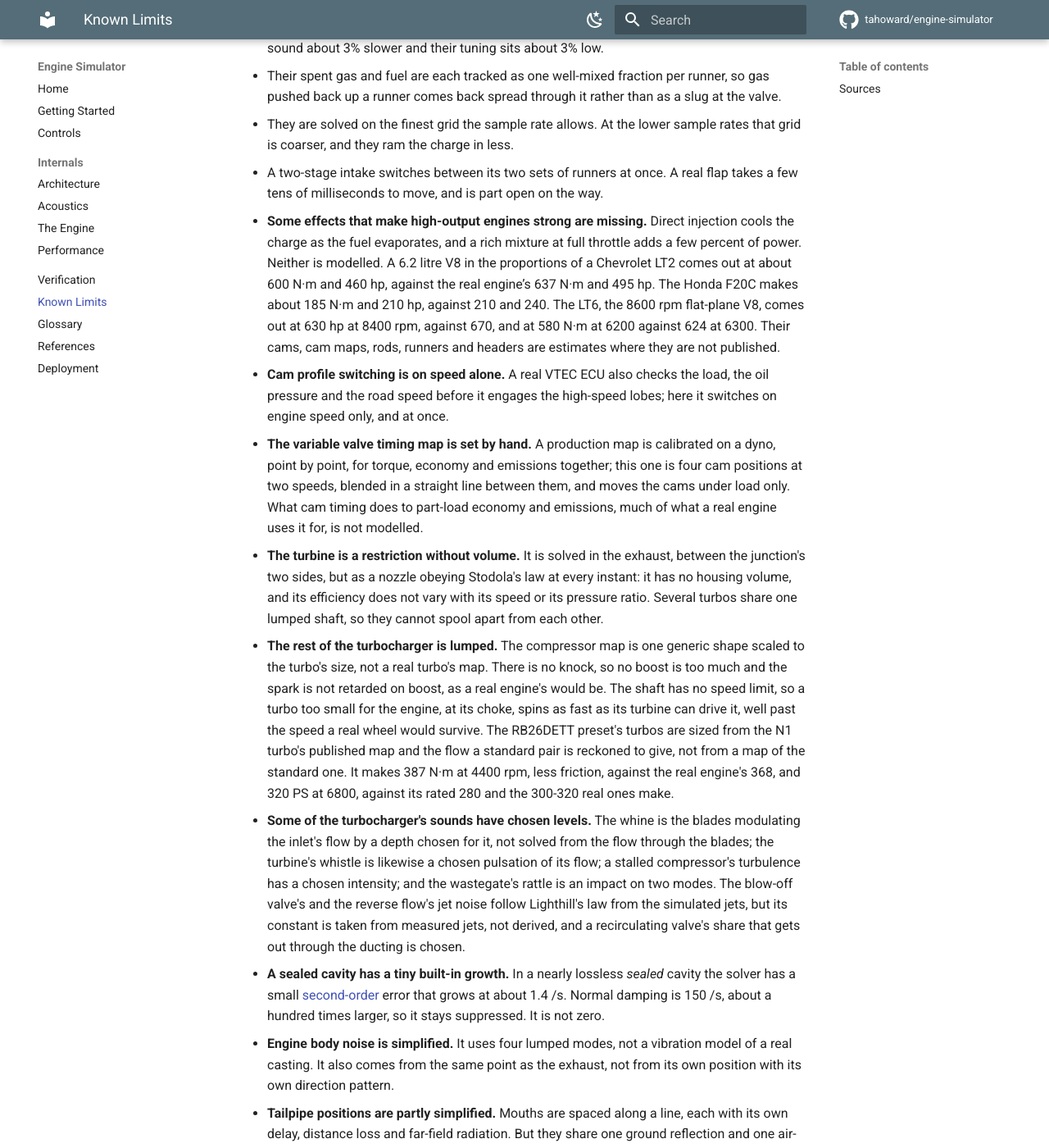
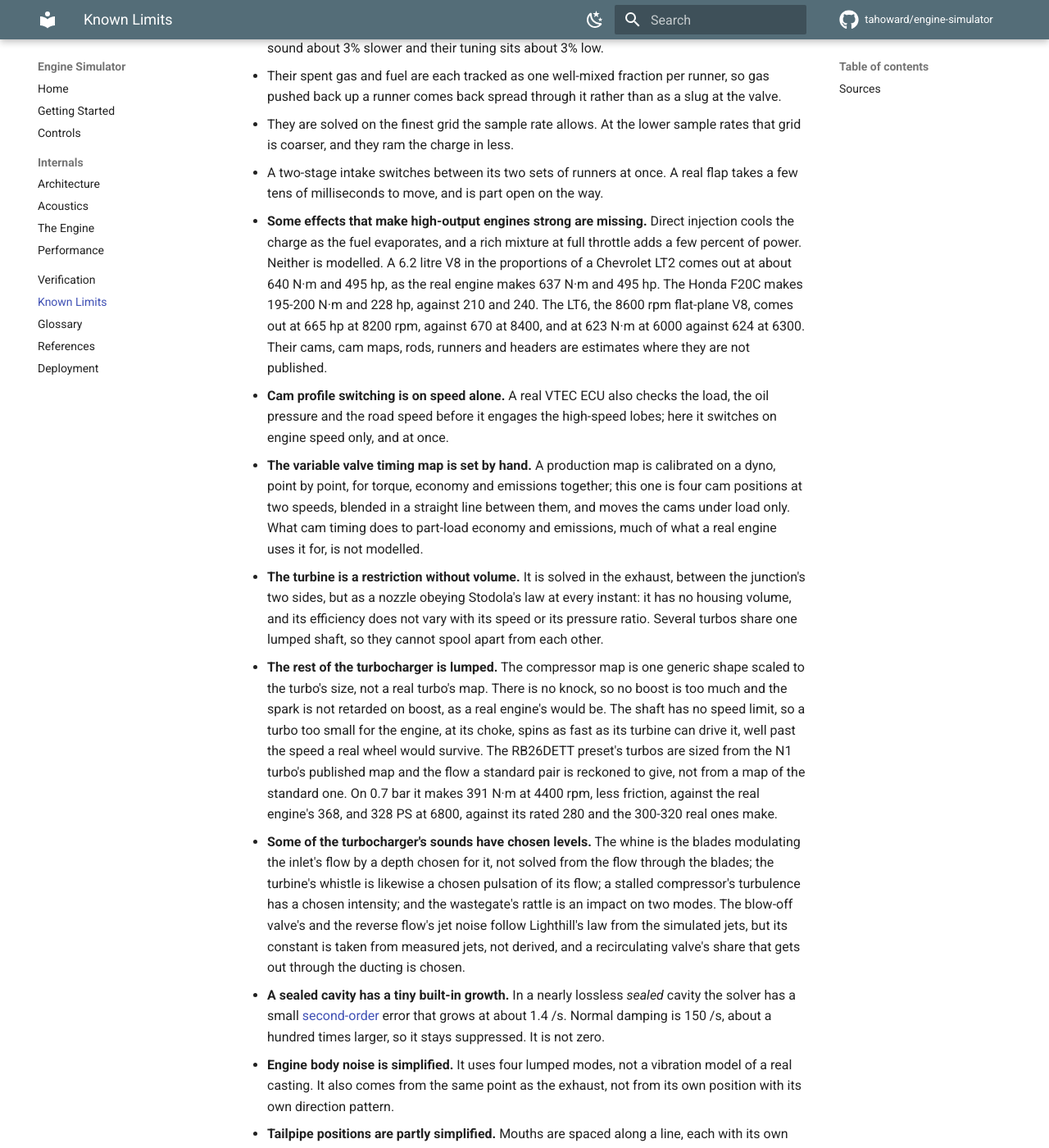
Before and after one commit to tahoward/engine-simulator, an MkDocs documentation site: the page built from docs/limits.md, in a window 1280 px wide and 1400 px high, scrolled down 548 px. Shown: the whole window at 82% size. Built offline with MkDocs 1.6.1 and Material for MkDocs 9.7.7, drawn with Linux system fonts in a browser that asks for light colours; comment, search, counter and statistics services are not loaded.

```diff
--- a/docs/limits.md
+++ b/docs/limits.md
@@ -24,11 +24,11 @@
     of milliseconds to move, and is part open on the way.
 - **Some effects that make high-output engines strong are missing.** Direct injection cools the
   charge as the fuel evaporates, and a rich mixture at full throttle adds a few percent of power.
-  Neither is modelled. A 6.2 litre V8 in the proportions of a Chevrolet LT2 comes out at about 600
-  N·m and 460 hp, against the real engine’s 637 N·m and 495 hp. The Honda F20C makes about 185 N·m
-  and 210 hp, against 210 and 240. The LT6, the 8600 rpm flat-plane V8, comes out at 630 hp at 8400
-  rpm, against 670, and at 580 N·m at 6200 against 624 at 6300. Their cams, cam maps, rods, runners and
-  headers are estimates where they are not published.
+  Neither is modelled. A 6.2 litre V8 in the proportions of a Chevrolet LT2 comes out at about 640
+  N·m and 495 hp, as the real engine makes 637 N·m and 495 hp. The Honda F20C makes 195-200 N·m and
+  228 hp, against 210 and 240. The LT6, the 8600 rpm flat-plane V8, comes out at 665 hp at 8200 rpm,
+  against 670 at 8400, and at 623 N·m at 6000 against 624 at 6300. Their cams, cam maps, rods, runners
+  and headers are estimates where they are not published.
 - **Cam profile switching is on speed alone.** A real VTEC ECU also checks the load, the oil pressure
   and the road speed before it engages the high-speed lobes; here it switches on engine speed only,
   and at once.
@@ -45,9 +45,9 @@
   retarded on boost, as a real engine's would be. The shaft has no speed limit, so a turbo too small
   for the engine, at its choke, spins as fast as its turbine can drive it, well past the speed a real
   wheel would survive. The RB26DETT preset's turbos are sized from the N1 turbo's published map and
-  the flow a standard pair is reckoned to give, not from a map of the standard one. It makes 387 N·m
-  at 4400 rpm, less friction, against the real engine's 368, and 320 PS at 6800, against its rated 280
-  and the 300-320 real ones make.
+  the flow a standard pair is reckoned to give, not from a map of the standard one. On 0.7 bar it makes
+  391 N·m at 4400 rpm, less friction, against the real engine's 368, and 328 PS at 6800, against its
+  rated 280 and the 300-320 real ones make.
 - **Some of the turbocharger's sounds have chosen levels.** The whine is the blades modulating the
   inlet's flow by a depth chosen for it, not solved from the flow through the blades; the turbine's
   whistle is likewise a chosen pulsation of its flow; a stalled compressor's turbulence has a chosen
```
Also changed, not shown: docs/acoustics.md (+1 -1 lines), docs/engine.md (+31 -30 lines), docs/verification.md (+2 -2 lines), 7 other files.
